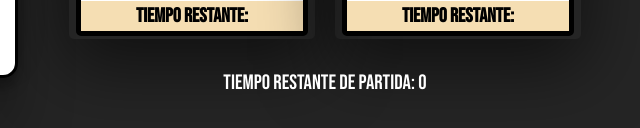
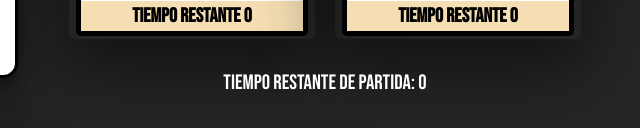
Before and after one commit to Chriiis85/Tres-en-Raya, a plain HTML site: page index.html in a window 1280 px wide. Shown: the part 644-772 px from the top of the page, 635-1275 px from the left. Drawn offline with Linux system fonts and the light colour scheme.

Commit message:
pequeños cambios

```diff
--- a/index.html
+++ b/index.html
@@ -120,7 +120,7 @@
                 </table>
               </div>
               <div class="puntos-tiempo">
-                <p id="contador-1">Tiempo Restante:</p>
+                <p id="contador-1"></p>
               </div>
             </div>
           </div>
@@ -147,7 +147,7 @@
                 </table>
               </div>
               <div class="puntos-tiempo">
-                <p id="contador-2">Tiempo Restante:</p>
+                <p id="contador-2"></p>
               </div>
             </div>
           </div>
--- a/script.js
+++ b/script.js
@@ -873,5 +873,8 @@ function colocarIA() {
   casillaAleatoria();
   contfichasjug2--;
 }
+contadorjugador1.textContent = "Tiempo Restante 0";
+contadorjugador2.textContent = "Tiempo Restante 0";
+
 gestionarBotones();
 mostrarEstadisticas();
```
